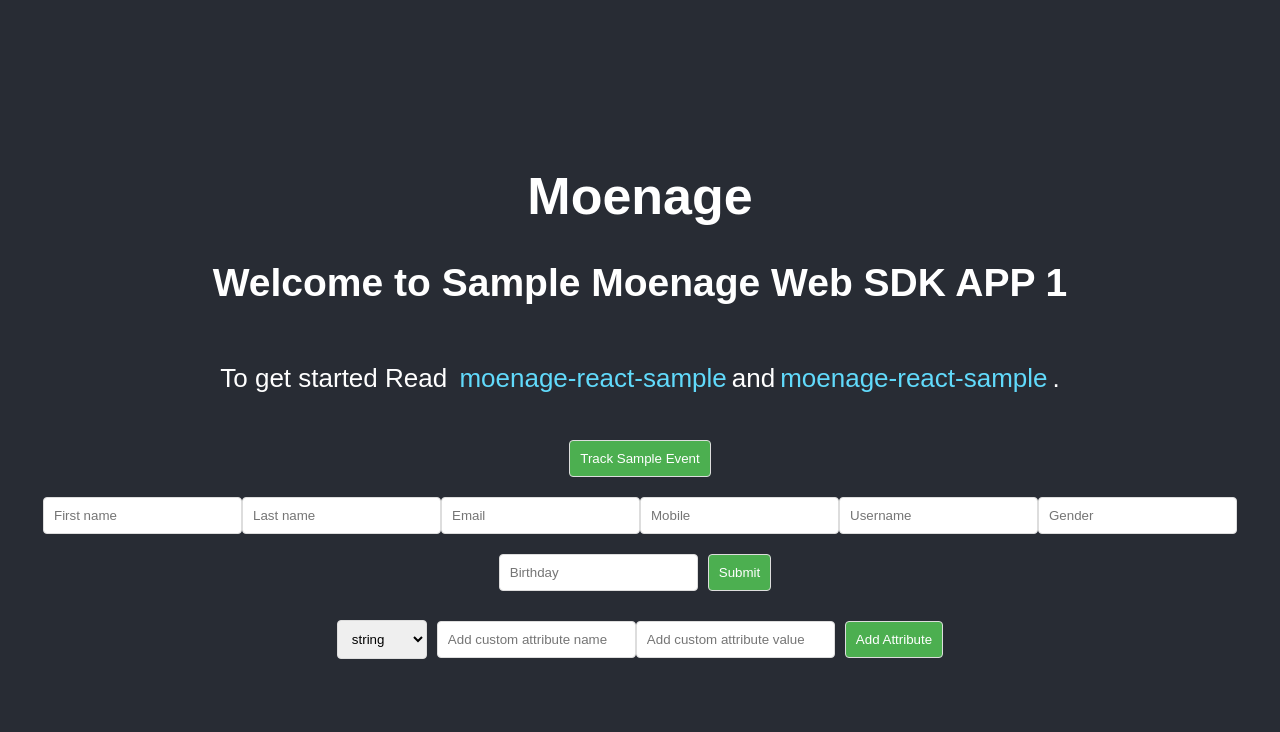
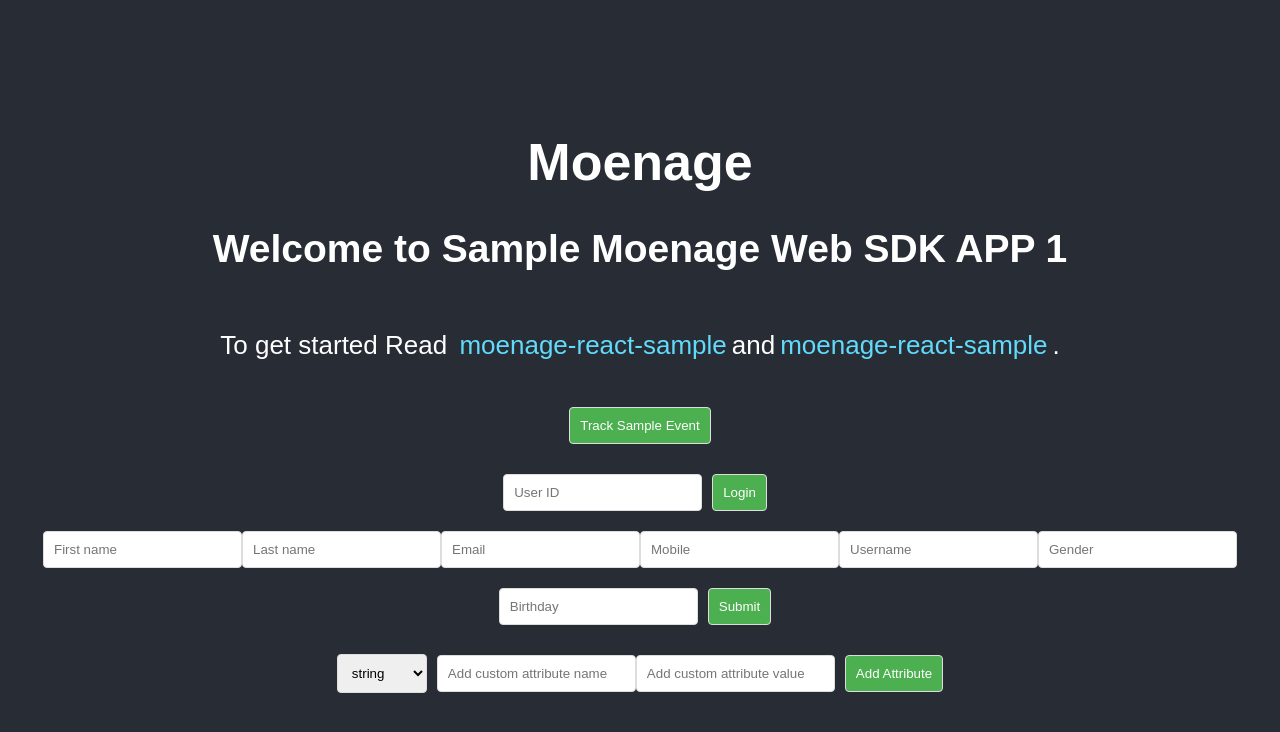
Before and after one commit to Rishav9852Kumar/MOE-SAMPLE-WEBAPP, a React (Create React App) app: page / in a window 1280 px wide. Shown: the top 732 px of the page. Built offline with nearby package versions, Linux system fonts and the light colour scheme.

Commit message:
User Logging added

```diff
--- a/src/App.js
+++ b/src/App.js
@@ -19,6 +19,7 @@
     attributeType: "string",
     attributeValue: "",
   });
+  const [uid, setUid] = useState({ id: "" });
 
   const trackButtonClickedEvent = () => {
     console.log("Button Clicked Event made");
@@ -48,6 +49,12 @@
       [e.target.name]: e.target.value,
     });
   };
+  const handleIdChange = (e) => {
+    setUid({
+      ...uid,
+      [e.target.name]: e.target.value,
+    });
+  };
   const handleSubmit = (e) => {
     e.preventDefault();
     window.Moengage.add_first_name(formInput.firstname);
@@ -58,6 +65,13 @@
     window.Moengage.add_gender(formInput.gender);
     window.Moengage.add_birthday(new Date(formInput.birthday));
     trackUserDeatilsUpdateEvent();
+  };
+  const handleUidSubmit = (e) => {
+    e.preventDefault();
+    // Moengage Adding Unique User Id
+    console.log("User logging : " + uid.id);
+    window.Moengage.add_unique_user_id(uid.id); // UNIQUE_ID is used to uniquely
+    toast.success("User logged in : " + uid.id);
   };
   const handleCustomAttributeSubmit = (e) => {
     e.preventDefault();
@@ -138,6 +152,16 @@
       <button className="App-button" onClick={trackButtonClickedEvent}>
         Track Sample Event
       </button>
+      <form className="Custom-Attribute-Form" onSubmit={handleUidSubmit}>
+        <input
+          name="id"
+          value={uid.id}
+          onChange={handleIdChange}
+          required
+          placeholder="User ID"
+        />
+        <button type="submit">Login </button>
+      </form>
       <form className="App-form" onSubmit={handleSubmit}>
         <input
           name="firstname"
```
